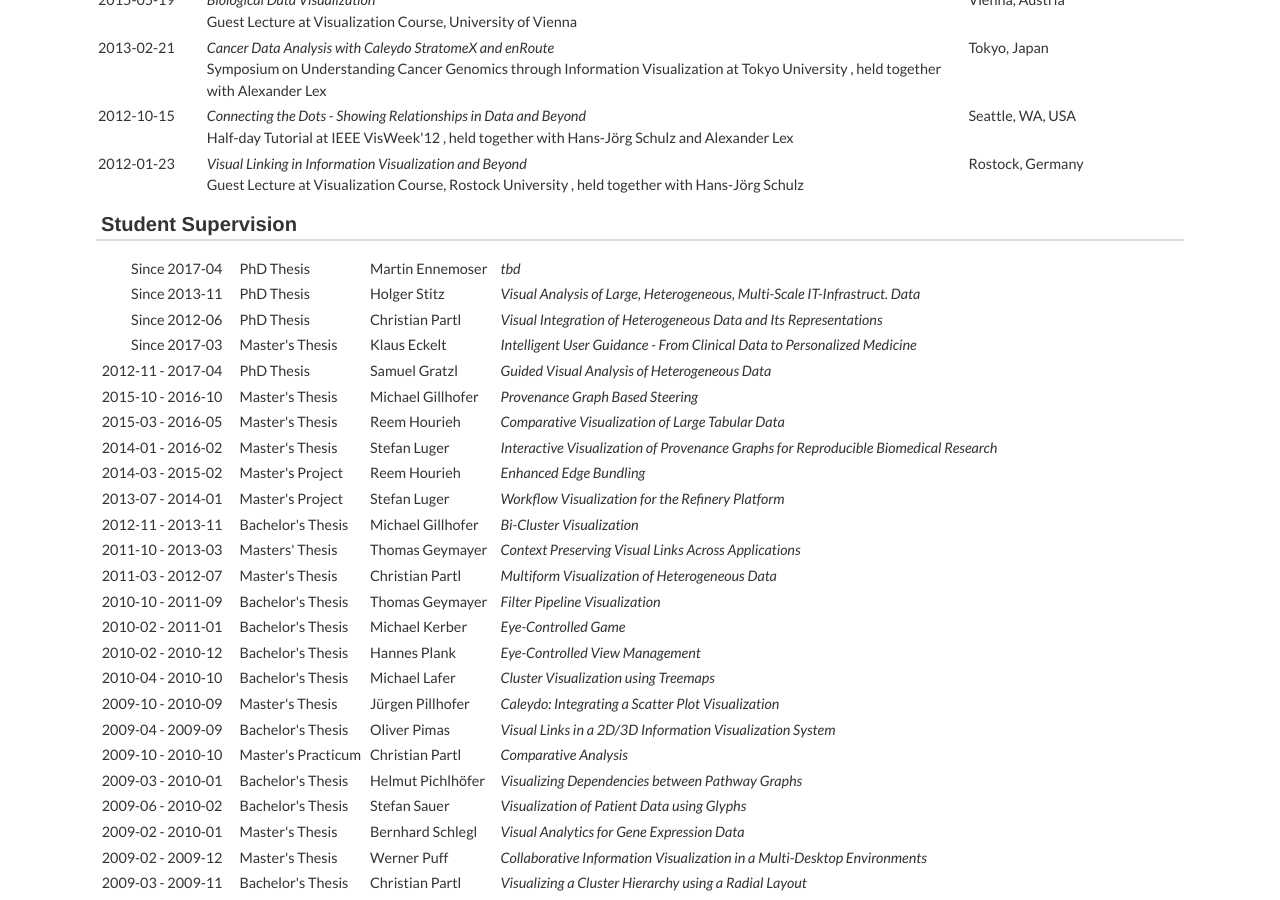
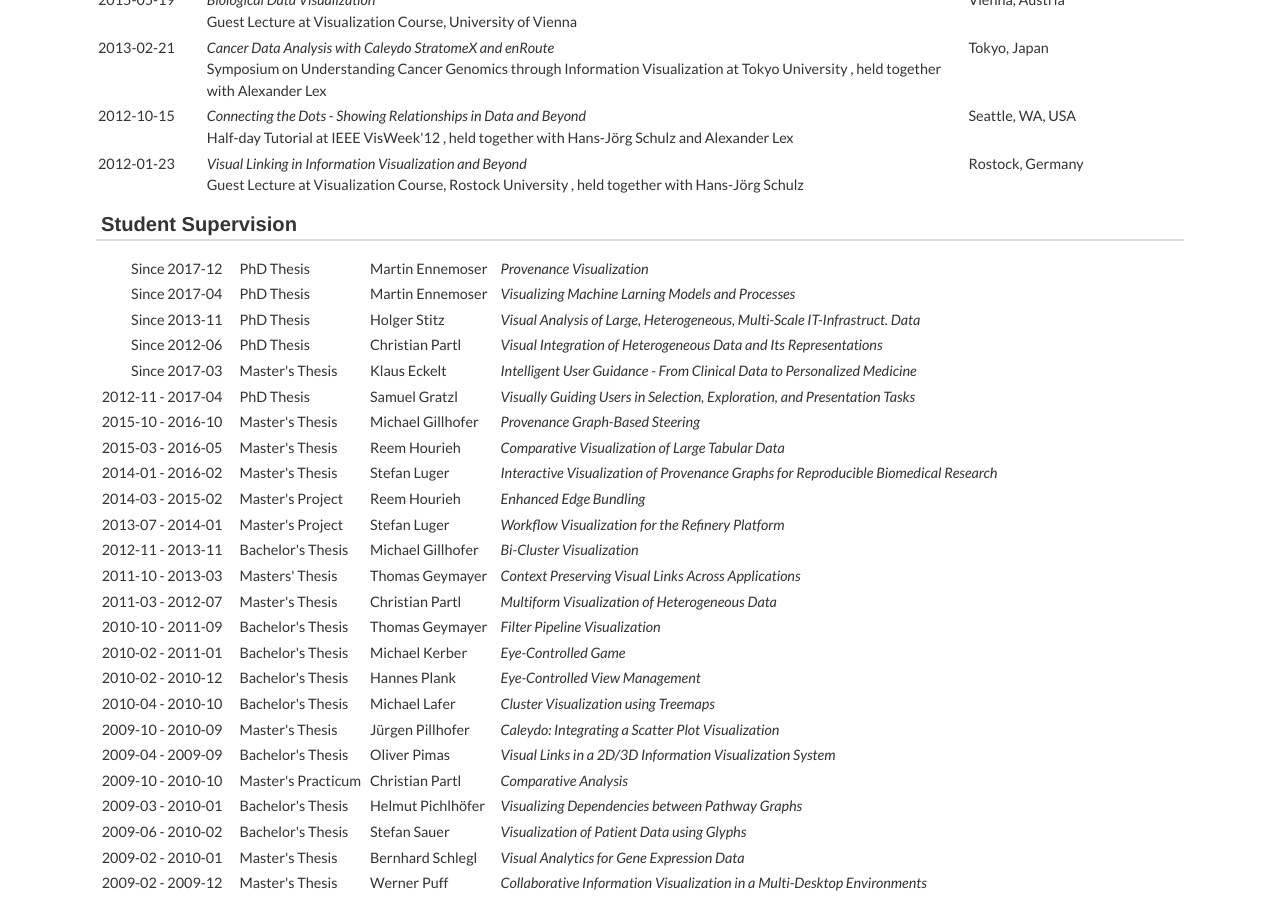
Before and after one commit to mstreit/mstreit.github.io, a Jekyll site: the page built from teaching.md, in a window 1280 px wide and 900 px high, scrolled down 1093 px. Built offline with Jekyll 4.4.1, drawn with Linux system fonts in a browser that asks for light colours; nearby versions of some CDN libraries; some web fonts are replaced.

Commit message:
minor updates

```diff
--- a/_data/functions.yml
+++ b/_data/functions.yml
@@ -44,7 +44,7 @@
 
 - role: Program Committee
   for: EuroVis Workshop on Visual Analytics (EuroVA)
-  years: 2017, 2013 - 2015
+  years: 2017 - 2018, 2013 - 2015
 
 - role: Program Committee
   for: Eurographics Conference on Visualization Short Papers (EuroVis Short Papers)
@@ -108,4 +108,4 @@
 
 - role: Best Poster Judge
   for: IEEE Symposium on Biological Data Visualization (BioVis)
-  years: 2013
+  years: 2017, 2013
--- a/_data/students.yml
+++ b/_data/students.yml
@@ -1,5 +1,10 @@
+- date: Since 2017-12
+  title: Provenance Visualization
+  name: Martin Ennemoser
+  type: PhD Thesis
+
 - date: Since 2017-04
-  title: tbd
+  title: Visualizing Machine Larning Models and Processes
   name: Martin Ennemoser
   type: PhD Thesis
 
@@ -19,12 +24,12 @@
   type: Master's Thesis
 
 - date: 2012-11 - 2017-04
-  title: Guided Visual Analysis of Heterogeneous Data
+  title: Visually Guiding Users in Selection, Exploration, and Presentation Tasks
   name: Samuel Gratzl
   type: PhD Thesis
 
 - date: 2015-10 - 2016-10
-  title: Provenance Graph Based Steering
+  title: Provenance Graph-Based Steering
   name: Michael Gillhofer
   type: Master's Thesis
 
--- a/_data/talks.yml
+++ b/_data/talks.yml
@@ -29,7 +29,7 @@
   type: keynote address
 
 - title: "Interactive Data Exploration: Going (Far) Beyond Static Plots"
-  event: Boehringer Ingehlheim, Regional Center Vienna
+  event: Boehringer Ingelheim, Regional Center Vienna
   date: 2016-10-17
   location: Vienna, Austria
   type: invited talk
```
